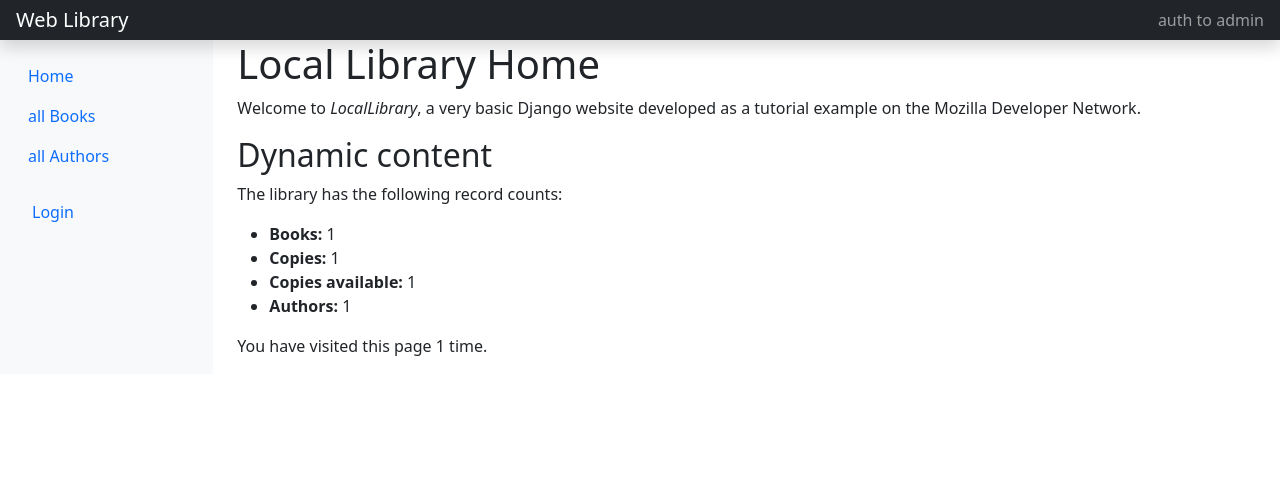
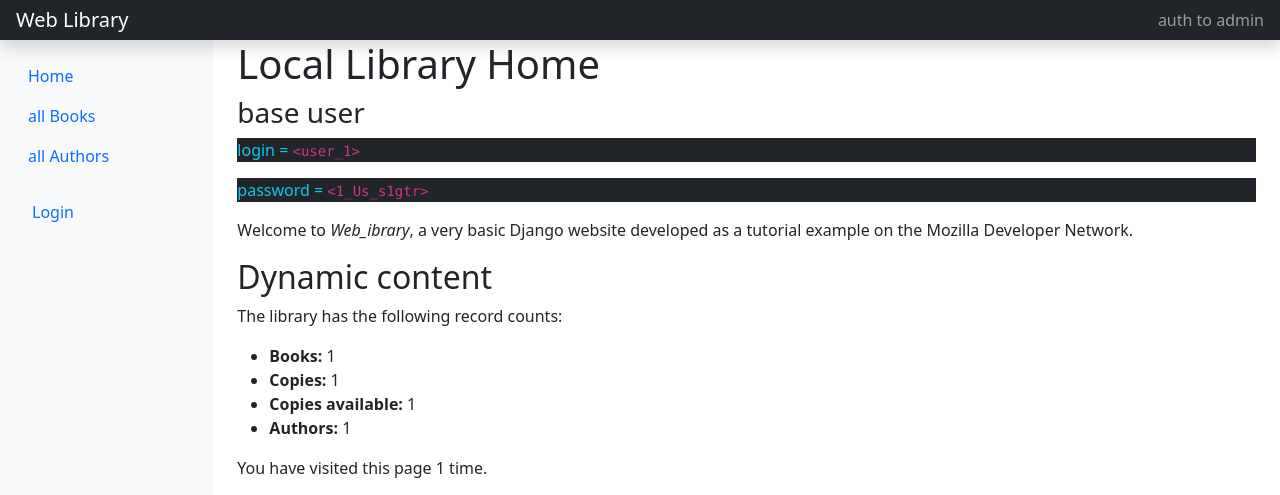
Before and after one commit to FornRo/web_library, a Django app: template catalog/templates/index.html in a window 1280 px wide. Shown: the top 495 px of the page. Run offline with Django 3.2, Linux system fonts and the light colour scheme; the template is opened without the code that fills it: most values are stand-ins (such as "Sample title", 1, 10 or a date in 2020); some libraries are stand-ins or nearby versions.

Commit message:
add info for test_user

```diff
--- a/catalog/templates/index.html
+++ b/catalog/templates/index.html
@@ -2,8 +2,11 @@
 
 {% block content %}
 <h1>Local Library Home</h1>
+    <h3>base user</h3>
+    <p class="text-info bg-dark">login = <code>&lt;user_1&gt;</code></p>
+    <p class="text-info bg-dark">password = <code>&lt;1_Us_s1gtr&gt;</code></p>
 
-  <p>Welcome to <em>LocalLibrary</em>, a very basic Django website developed as a tutorial example on the Mozilla Developer Network.</p>
+  <p>Welcome to <em>Web_ibrary</em>, a very basic Django website developed as a tutorial example on the Mozilla Developer Network.</p>
 
 <h2>Dynamic content</h2>
 
```
